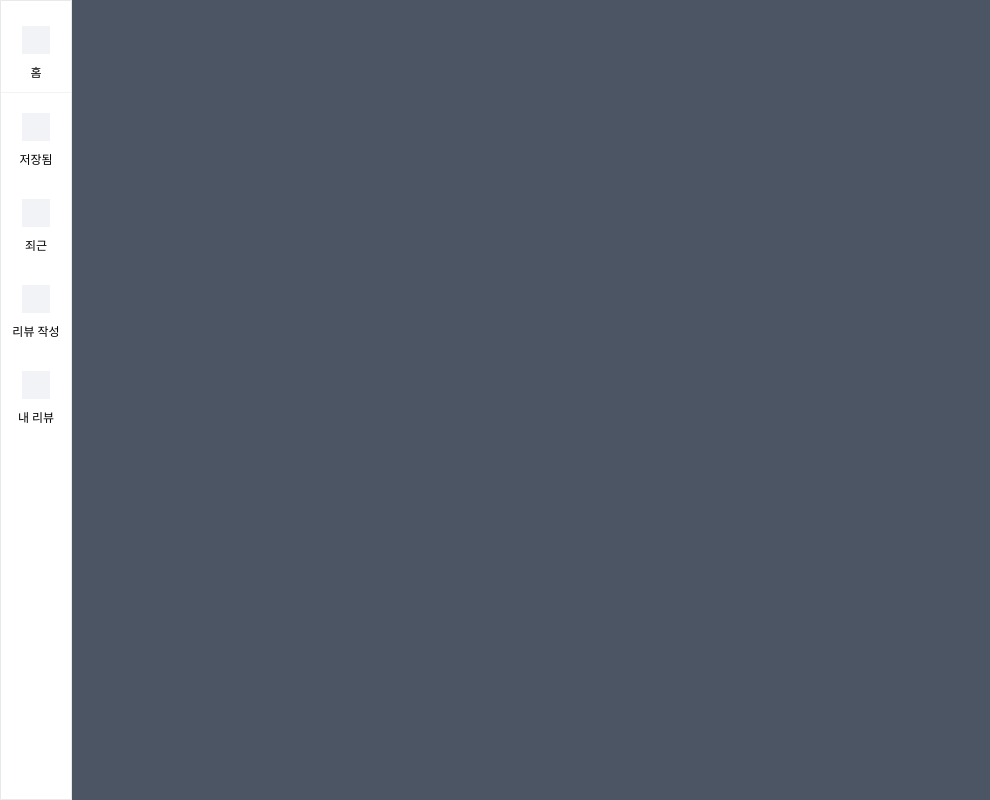
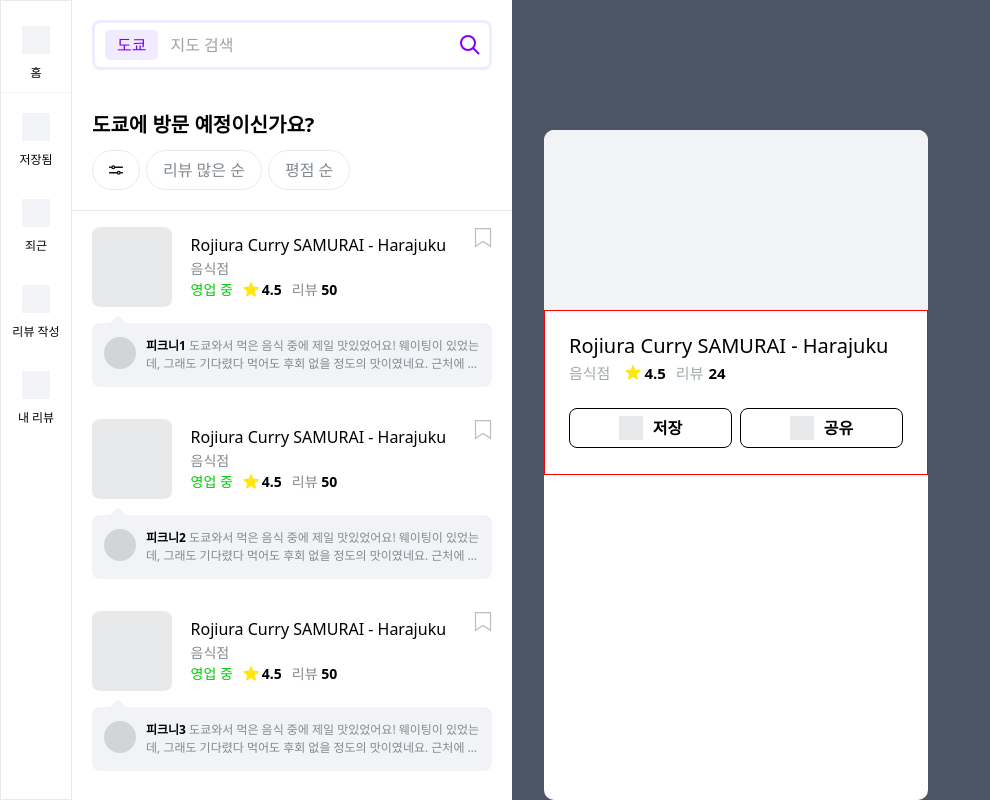
Before and after one commit to picnee/picnee_frontend, a Next.js app: page /map2 in a window 1280 px wide. Shown: the whole page, without its empty margins (0-990 px from the left). Built offline with nearby package versions, Linux system fonts and the light colour scheme.

Commit message:
Feat: 리스트 상세페이지 UI 개발 중

```diff
--- /dev/null
+++ b/src/app/(route)/map2/_components/DetailList.tsx
@@ -0,0 +1,52 @@
+import CommonButton from "@/components/common/button/CommonButton";
+import Icon from "@/public/svgs/Icon";
+import { memo } from "react";
+
+const DetailList = () => {
+  return (
+    <div className="w-[384px] h-[670px] 2xl:h-[778px] mt-[130px] ml-[32px] rounded-m bg-white overflow-scroll">
+      <div className="h-[180px] bg-gray-100"></div>
+
+      <div className="pt-[20px] pb-[10px] pl-[24px] pr-[24px] border border-red">
+        <p className="font-500 text-3xl">Rojiura Curry SAMURAI - Harajuku</p>
+        <div className="flex gap-[10px]">
+          <p className="font-500 text-gray-400 text-base mr-[5px]">음식점</p>
+          <div className="flex">
+            <div className="mt-[4px] mr-[3px]">
+              <Icon iconName="star" />
+            </div>
+            <p className="text-base font-600">4.5</p>
+          </div>
+          <div className="flex">
+            <p className="font-500 text-gray-400 text-base">리뷰</p>
+            <p className="text-base font-600 ml-[5px]">24</p>
+          </div>
+        </div>
+        <div className="flex gap-[8px] mt-[22px]">
+          <CommonButton
+            variant="ghost_btn"
+            width="164px"
+            height="40px"
+            hasIcon={true}
+            iconName=""
+          >
+            저장
+          </CommonButton>
+          <CommonButton
+            variant="ghost_btn"
+            width="164px"
+            height="40px"
+            hasIcon={true}
+            iconName=""
+          >
+            공유
+          </CommonButton>
+        </div>
+      </div>
+
+      <div></div>
+    </div>
+  );
+};
+
+export default memo(DetailList);
--- a/src/app/(route)/map2/_components/SearchList.tsx
+++ b/src/app/(route)/map2/_components/SearchList.tsx
@@ -1,5 +1,6 @@
 import SpeechBubble from "@/components/common/speechBubble/SpeechBubble";
 import Icon from "@/public/svgs/Icon";
+import { memo } from "react";
 
 interface DataType {
   searchListData: {
@@ -11,15 +12,24 @@ interface DataType {
     id: string;
     reviewText: string;
   };
+  handleSelectedSearchList: (value: string) => void;
 }
 
-const SearchList = ({ searchListData }: DataType) => {
+const SearchList = ({ searchListData, handleSelectedSearchList }: DataType) => {
   return (
-    <div className="pl-[20px] pr-[20px] pt-[16px] pb-[16px] hover:bg-[#F1F3F666] transition-colors duration-[300ms] cursor-pointer">
+    <div
+      className="pl-[20px] pr-[20px] pt-[16px] pb-[16px] hover:bg-[#F1F3F666] transition-colors duration-[300ms] cursor-pointer"
+      onClick={() => handleSelectedSearchList(searchListData.id)}
+    >
       <div className="flex justify-between">
         <div className="w-[80px] h-[80px] bg-gray-150 rounded-sm"></div>
         <div className="mt-[5px]">
-          <p className="text-lg font-500">{searchListData.title}</p>
+          <p
+            title={searchListData.title}
+            className="text-lg font-500 w-[265px] overflow-hidden text-ellipsis whitespace-nowrap"
+          >
+            {searchListData.title}
+          </p>
           <p className="text-sm font-500 text-gray-500">
             {searchListData.category}
           </p>
@@ -56,4 +66,4 @@ const SearchList = ({ searchListData }: DataType) => {
   );
 };
 
-export default SearchList;
+export default memo(SearchList);
--- a/src/app/(route)/map2/_components/SearchPanel.tsx
+++ b/src/app/(route)/map2/_components/SearchPanel.tsx
@@ -1,6 +1,7 @@
 import RoundButton from "@/components/common/button/RoundButton";
 import SearchBox from "@/components/common/input/SearchBox";
 import SearchList from "./SearchList";
+import { Dispatch, SetStateAction, memo } from "react";
 
 const dummy = [
   {
@@ -55,9 +56,12 @@ const dummy = [
   },
 ];
 
-const SearchPanel = () => {
+interface PropsType {
+  handleSelectedSearchList: (value: string) => void;
+}
+const SearchPanel = ({ handleSelectedSearchList }: PropsType) => {
   return (
-    <div className="pt-[20px] h-[100vh] bg-white overflow-scroll">
+    <div className="w-[440px] pt-[20px] h-[100vh] bg-white overflow-scroll">
       <div className="mb-[40px] pl-[20px] pr-[20px]">
         <SearchBox
           width="100%"
@@ -76,11 +80,15 @@ const SearchPanel = () => {
       </div>
       <div className="border-t border-gray-150">
         {dummy.map((item) => (
-          <SearchList searchListData={item} key={item.id} />
+          <SearchList
+            searchListData={item}
+            key={item.id}
+            handleSelectedSearchList={handleSelectedSearchList}
+          />
         ))}
       </div>
     </div>
   );
 };
 
-export default SearchPanel;
+export default memo(SearchPanel);
--- a/src/app/(route)/map2/_components/SideMenu.tsx
+++ b/src/app/(route)/map2/_components/SideMenu.tsx
@@ -31,7 +31,7 @@ const SideMenu = ({ setSelectedMenu, setShowSearchPanel }: PropsType) => {
   };
 
   return (
-    <div className="bg-white border border-gray-150 pt-[25px] h-[100vh]">
+    <div className="w-[72px] bg-white border border-gray-150 pt-[25px] h-[100vh]">
       <div onClick={() => navigator.push(URL.MAIN.BASE)}>
         <span className="block w-[28px] h-[28px] bg-gray-100 m-auto mb-[10px]"></span>
         <p className="text-center pb-[10px] border-b border-b-gray-100 text-2xs font-400">
--- a/src/app/(route)/map2/page.tsx
+++ b/src/app/(route)/map2/page.tsx
@@ -1,27 +1,30 @@
 "use client";
 
-import { useState } from "react";
+import { useCallback, useState } from "react";
 import SideMenu from "./_components/SideMenu";
 import SearchPanel from "./_components/SearchPanel";
+import DetailList from "./_components/DetailList";
 
 const map = () => {
-  const [showSearchPanel, setShowSearchPanel] = useState<boolean>(false);
+  const [showSearchPanel, setShowSearchPanel] = useState<boolean>(true);
   const [selectedMenu, setSelectedMenu] = useState<string>("");
+  const [selectedSearchList, setSelectedSearchList] = useState<string>("h");
+
+  const handleSelectedSearchList = useCallback((value: string) => {
+    setSelectedSearchList(value);
+  }, []);
 
   return (
     <div className="w-[100vw] mt-[-73px] bg-gray-600">
       <div className="flex">
-        <div className="w-[72px]">
-          <SideMenu
-            setSelectedMenu={setSelectedMenu}
-            setShowSearchPanel={setShowSearchPanel}
-          />
-        </div>
+        <SideMenu
+          setSelectedMenu={setSelectedMenu}
+          setShowSearchPanel={setShowSearchPanel}
+        />
         {showSearchPanel && (
-          <div className="w-[440px] ">
-            <SearchPanel />
-          </div>
+          <SearchPanel handleSelectedSearchList={handleSelectedSearchList} />
         )}
+        {selectedSearchList && <DetailList />}
       </div>
     </div>
   );
--- a/src/components/common/button/CommonButton.tsx
+++ b/src/components/common/button/CommonButton.tsx
@@ -1,3 +1,4 @@
+import Icon from "@/public/svgs/Icon";
 import React from "react";
 
 export type ButtonVariant = "solid_btn" | "ghost_btn" | "disabled_btn";
@@ -17,6 +18,8 @@ interface CommonButtonType {
   bgColor?: string;
   fontColor?: string;
   onClick?: () => void;
+  hasIcon?: boolean;
+  iconName?: string;
 }
 
 const getButtonClasses = (
@@ -86,7 +89,10 @@ const CommonButton: React.FC<
   bgColor,
   fontColor,
   width,
+  height,
   onClick,
+  hasIcon = false,
+  iconName = "",
   ...props
 }) => {
   // Tailwind 클래스에서 유효한 색상값만 전달
@@ -106,6 +112,7 @@ const CommonButton: React.FC<
         transition-all duration-300
       `}
       style={{
+        height,
         fontSize,
         lineHeight,
         fontWeight,
@@ -120,7 +127,18 @@ const CommonButton: React.FC<
       onClick={handleClickButton}
       {...props}
     >
-      {children}
+      {hasIcon && (
+        <div className="flex justify-center gap-[10px]">
+          <span
+            className={`${
+              iconName === "" && "w-[24px] h-[24px] inline-block bg-gray-150"
+            }`}
+          >
+            {iconName && <Icon iconName={iconName} />}
+          </span>
+          {children}
+        </div>
+      )}
     </button>
   );
 };
```
